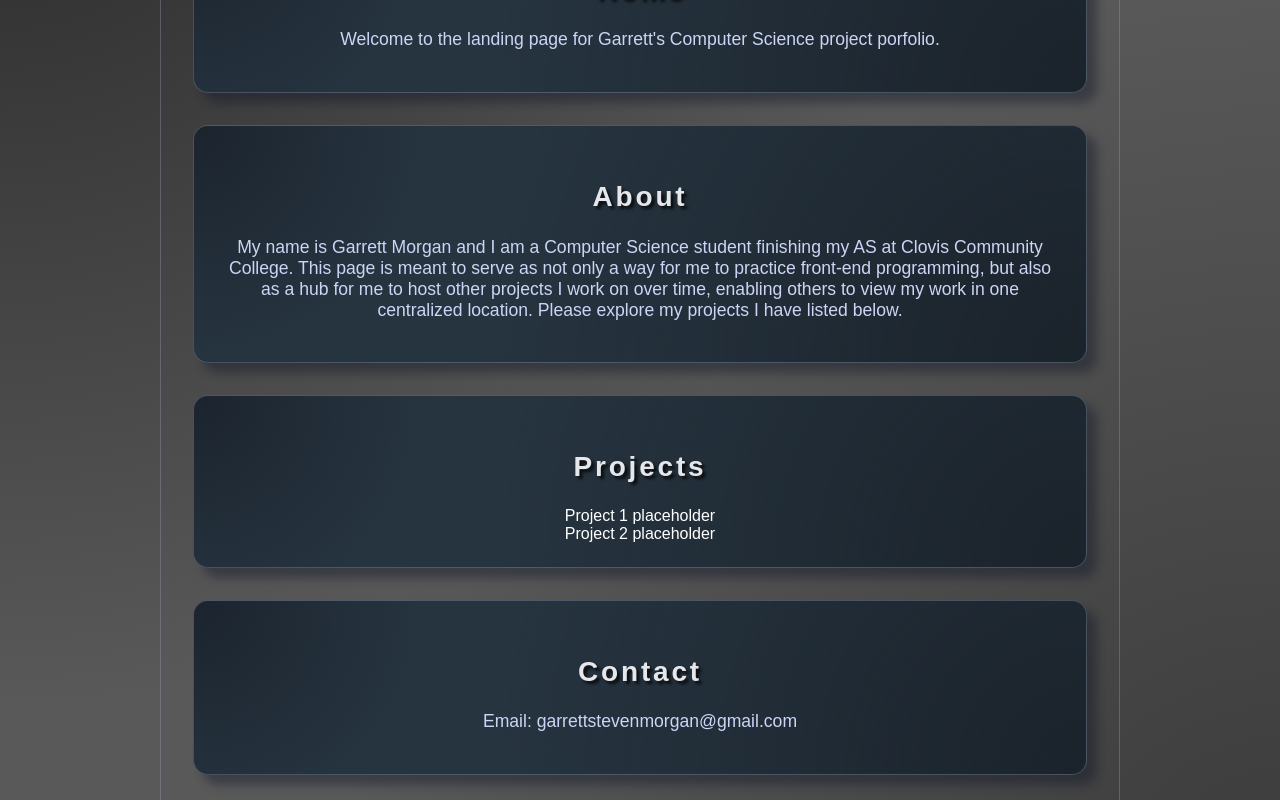
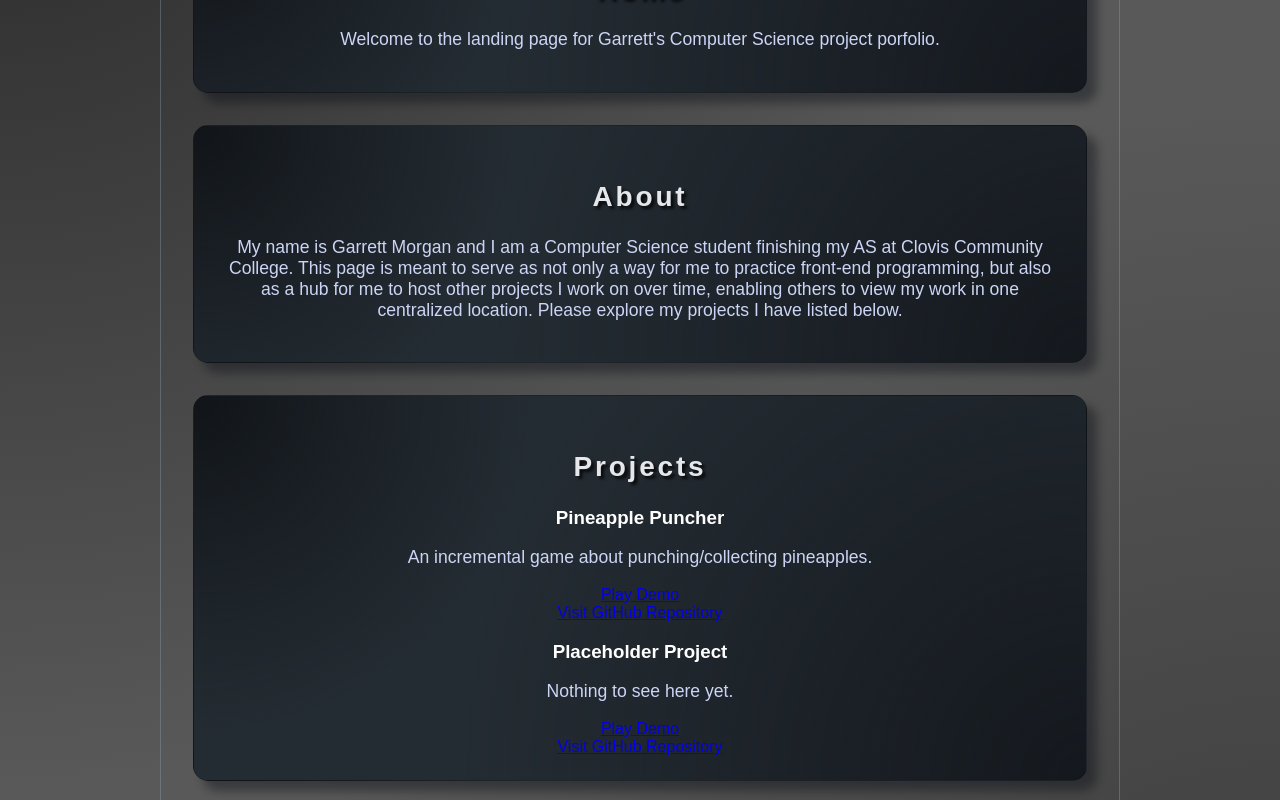
Before and after one commit to GarrettMorgan1228/Portfolio, a React (Vite) app: page / in a window 1280 px wide. Shown: the part 240-1040 px from the top of the page. Built offline with nearby package versions, Linux system fonts and the light colour scheme.

Commit message:
style: changed background colors and added basic project card structure

```diff
--- a/src/App.css
+++ b/src/App.css
@@ -71,17 +71,16 @@ body{
     border-right: 1px solid hsla(215, 20%, 65%, 0.35);
 }
 .section{
-    background: hsla(210, 25%, 25%, 0.8);
     background:
-        radial-gradient(circle at top left, hsla(214, 24%, 13%, 0.8), transparent 25%),
-        radial-gradient(circle at bottom right, hsla(212, 22%, 12%, 0.8), transparent 65%),
-        hsl(208, 26%, 20%);
+        radial-gradient(circle at top left, hsla(214, 21%, 6%, 0.8), transparent 35%),
+        radial-gradient(circle at bottom right, hsla(218, 20%, 8%, 0.8), transparent 65%),
+        hsl(208, 17%, 17%);
     ;
-    border: 1px solid hsla(215, 20%, 65%, 0.35);
+    border: 1px solid hsla(0, 0%, 0%, 0.15);
     border-radius: 15px;
     padding: 2rem 2rem 1.5rem;
     margin-bottom: 2rem;
-    box-shadow: 10px 10px 10px hsla(222, 47%, 11%, 0.4);
+    box-shadow: 10px 10px 10px hsla(222, 33%, 6%, 0.4);
     text-align: center;
 }
 .section h2{
@@ -93,6 +92,10 @@ body{
 .section p{
     font-size: 1.1em;
     color: hsl(226, 68%, 88%);
+}
+.project-card-links{
+    display: flex;
+    flex-direction: column;
 }
 .footer{
     padding: 1rem 3rem;
--- a/src/App.jsx
+++ b/src/App.jsx
@@ -27,7 +27,7 @@ function App() {
             <ProjectsSection/>
 
             <Section id='contact' title='Contact'>
-              <p>Email: garrettstevenmorgan@gmail.com</p>
+              <p><small>Email: garrettstevenmorgan@gmail.com</small></p>
             </Section>
           </main>
         </div>
--- a/src/components/ProjectsSection.jsx
+++ b/src/components/ProjectsSection.jsx
@@ -3,9 +3,32 @@ import Section from "./Section";
 function ProjectsSection() {
     return(
         <Section id='projects' title='Projects'>
-            <div className="projects-list">
-                <div className="project-card">Project 1 placeholder</div>
-                <div className="project-card">Project 2 placeholder</div>
+            <div className="projects-grid">
+                <article className="project-card">
+                    <h3>Pineapple Puncher</h3>
+                    <p>An incremental game about punching/collecting pineapples.</p>
+                    <div className="project-card-links">
+                        <a target="_blank" href="https://pineapplepuncher.garrettstevenmorgan.com">
+                            Play Demo
+                        </a>
+                        <a target="_blank" href="https://github.com/GarrettMorgan1228/pineapplePuncher">
+                            Visit GitHub Repository
+                        </a>
+                    </div>
+                </article>
+
+                <article className="project-card">
+                    <h3>Placeholder Project</h3>
+                    <p>Nothing to see here yet.</p>
+                    <div className="project-card-links">
+                        <a target="_blank" href="https://pineapplepuncher.garrettstevenmorgan.com">
+                            Play Demo
+                        </a>
+                        <a target="_blank" href="https://github.com/GarrettMorgan1228/pineapplePuncher">
+                            Visit GitHub Repository
+                        </a>
+                    </div>
+                </article>
             </div>
         </Section>
     );
```
